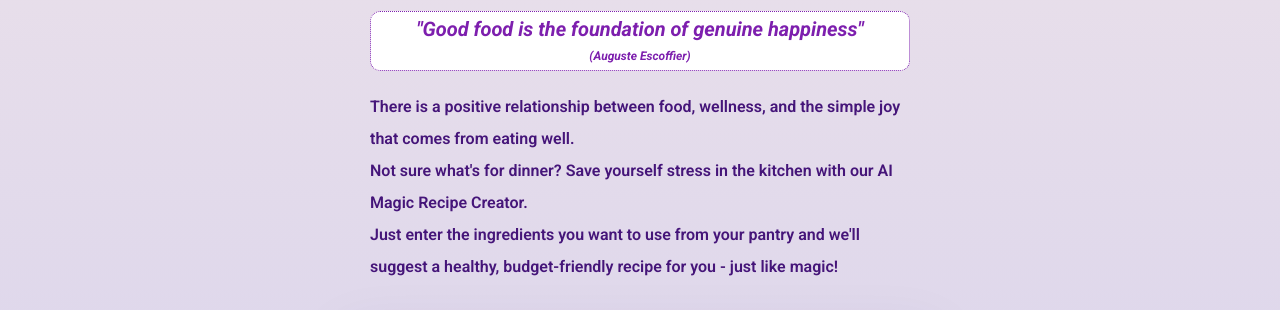
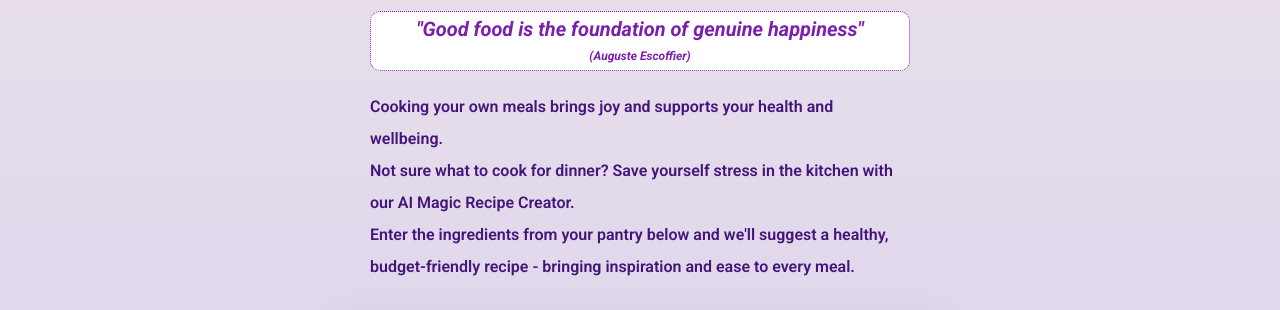
Before and after one commit to carolinehargreaves41-sketch/Plus_AI_Recipe-Generator, a plain HTML site: page index.html in a window 1280 px wide. Shown: the part 467-777 px from the top of the page. Drawn offline with nearby package versions, Linux system fonts and the light colour scheme.

Commit message:
Final tweaks

```diff
--- a/index.html
+++ b/index.html
@@ -27,12 +27,13 @@
           <span class="quote-size">(Auguste Escoffier)</span>
         </div>
         <div class="intro-text">
-          There is a positive relationship between food, wellness, and the
-          simple joy that comes from eating well.<br />
-          Not sure what's for dinner? Save yourself stress in the kitchen with
-          our AI Magic Recipe Creator. <br />
-          Just enter the ingredients you want to use from your pantry and we'll
-          suggest a healthy, budget-friendly recipe for you - just like magic!
+          Cooking your own meals brings joy and supports your health and
+          wellbeing.<br />
+          Not sure what to cook for dinner? Save yourself stress in the kitchen
+          with our AI Magic Recipe Creator. <br />
+          Enter the ingredients from your pantry below and we'll suggest a
+          healthy, budget-friendly recipe - bringing inspiration and ease to
+          every meal.
         </div>
       </header>
 
```
